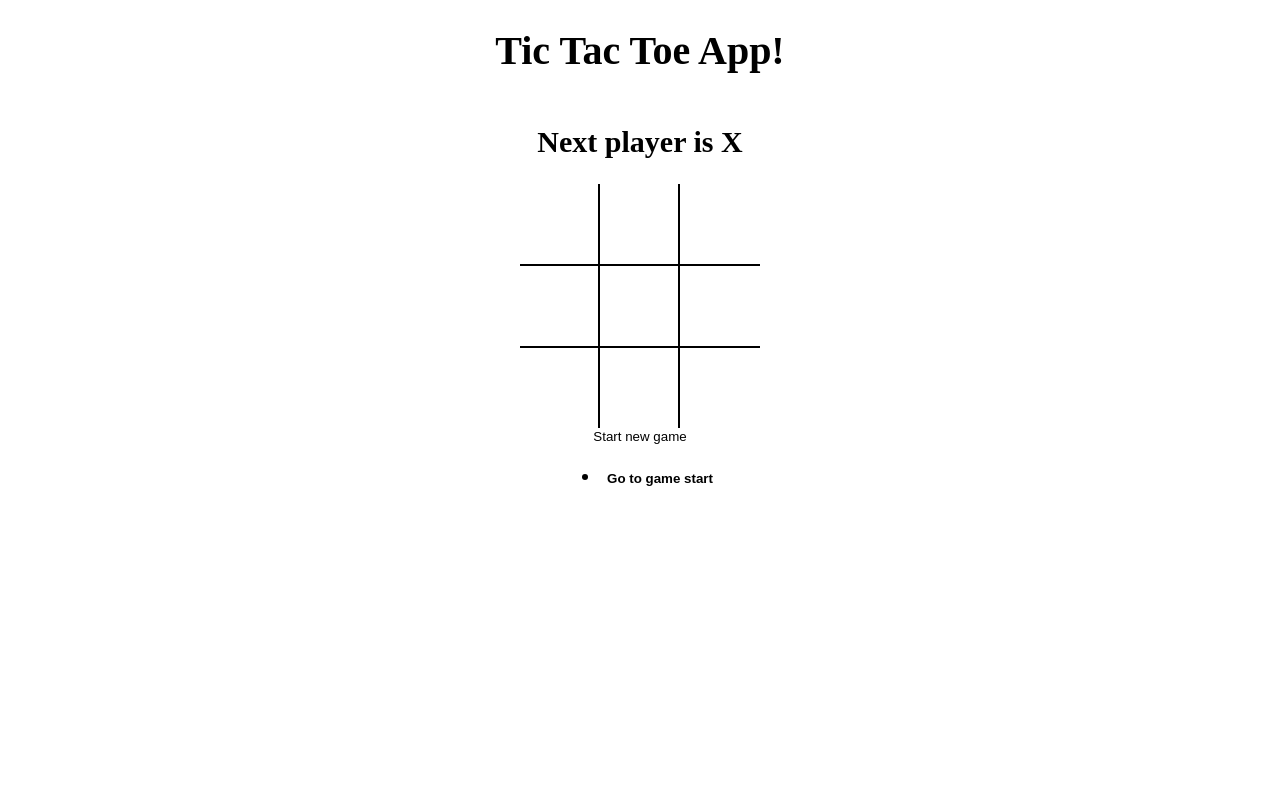
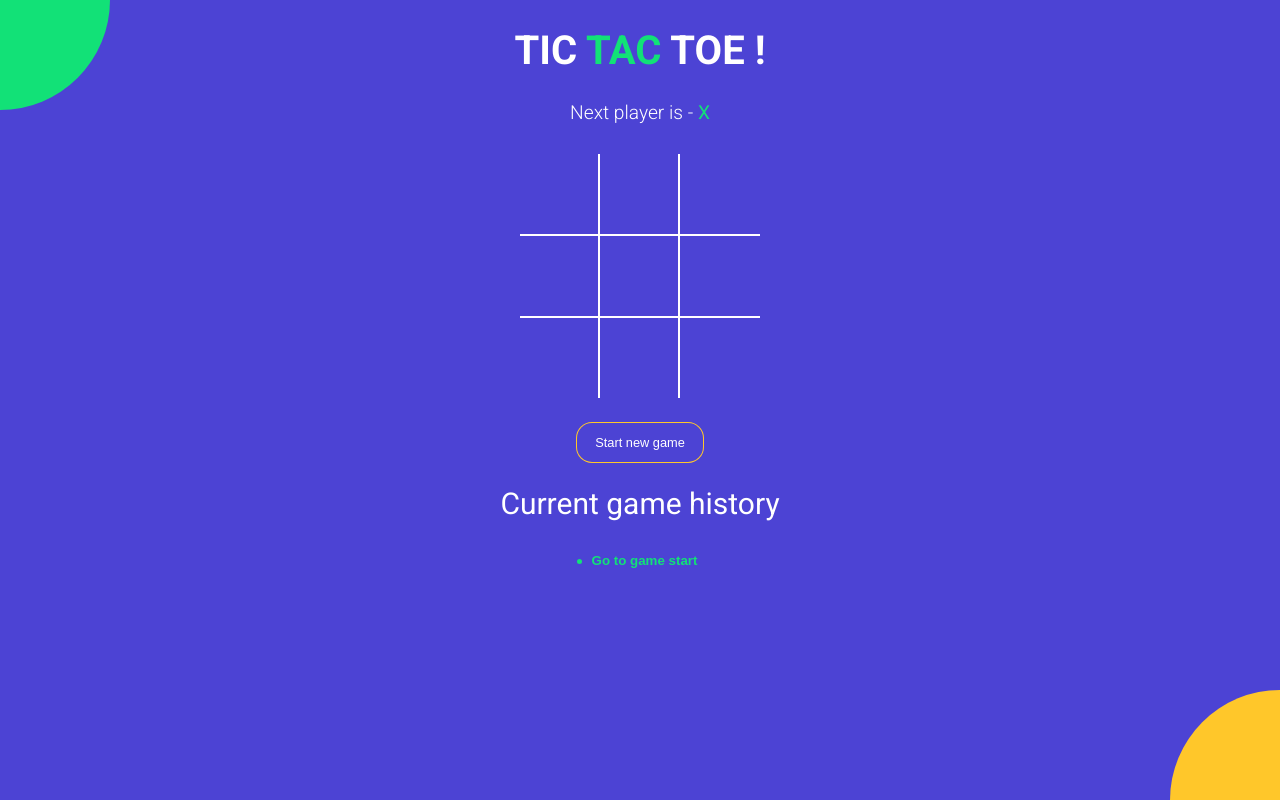
Before and after one commit to vishalsharma89/tictactoe, a React (Vite) app: page / in a window 1280 px wide. Built offline with nearby package versions, Linux system fonts and the light colour scheme.

Commit message:
styled the entire app

```diff
--- a/index.html
+++ b/index.html
@@ -1,7 +1,14 @@
 <!DOCTYPE html>
 <html>
   <head>
-    <title>React Vite Micro App</title>
+    <meta charset="UTF-8" />
+    <meta name="viewport" content="width=device-width, initial-scale=1.0" />
+    <meta http-equiv="X-UA-Compatible" content="ie=edge" />
+    <link
+      href="https://fonts.googleapis.com/css?family=Roboto:300,400,700&display=swap"
+      rel="stylesheet"
+    />
+    <title>TIC TAC TOE</title>
   </head>
   <body>
     <div id="root"></div>
--- a/src/App.jsx
+++ b/src/App.jsx
@@ -54,11 +54,14 @@ const onNewGame=()=>{
 return (
 <>
   <div className="app">
-    <h1>Tic Tac Toe App!</h1>
+    <h1>TIC <span className='text-green'>TAC</span> TOE !</h1>
     <StatusMessage winner={winner} current={current}/>
     <Board board={current.board} handleSquareClick={handleSquareClick} winningSquares={winningSquares}/>
-    <button type='button' onClick={onNewGame}>Start new game</button>
+    <button type='button' onClick={onNewGame}
+    className={`btn-reset ${winner?'active':''}`}>Start new game</button>
+    <h2 style={{fontWeight:'normal'}}>Current game history</h2>
     <History history={history} moveTo={moveTo} currentMove={currentMove}/>
+    <div className='bg-balls'/>
   </div>
 </>
     )
--- a/src/components/History.jsx
+++ b/src/components/History.jsx
@@ -2,14 +2,13 @@ import React from 'react'
 
 const History = ({history,moveTo,currentMove}) => {
   return (
-    <ul>
+      <div className="history-wrapper">
+    <ul className='history'>
         {history.map((_,move)=>{
             return (
         <li key={move}>
             <button
-            style={{
-                fontWeight:move ===currentMove?'bold':'normal'
-            }}
+            className={`btn-move ${move===currentMove?'active':''}`}
             type='button' onClick={()=>{
                 moveTo(move)
             }}>{move===0?'Go to game start':`Go to move #${move}`}</button>
@@ -17,6 +16,7 @@ const History = ({history,moveTo,currentMove}) => {
             );
         })}
     </ul>
+          </div>
   )
 }
 
--- a/src/components/Square.jsx
+++ b/src/components/Square.jsx
@@ -3,7 +3,7 @@ const Square = ({value,onClick,isWinningSquare}) => {
     // console.log(props);
     return (
         <>
-            <button type="button" className='square' onClick={onClick} style={{fontWeight:isWinningSquare?'bold':'normal'}}>
+            <button type="button" className={`square ${isWinningSquare? 'winning':''}${value==='X'?'text-green':'text-orange'}`} onClick={onClick} style={{fontWeight:isWinningSquare?'bold':'normal'}}>
                 {value}
             </button>
         </>
--- a/src/components/StatusMessage.jsx
+++ b/src/components/StatusMessage.jsx
@@ -4,11 +4,29 @@ const StatusMessage = ({winner,current}) => {
     //  const message = winner?`WINNER is - ${winner}`:`Next player is ${current.isXNext ? 'X':'0'}`;
     const noMovesLeft = current.board.every(el=> el!==null);
   return (
-    <h2>
-    {winner &&`WINNER is - ${winner}`}
-    {!winner && !noMovesLeft && `Next player is ${current.isXNext ? 'X':'0'}`}
-    {!winner && noMovesLeft && 'X and 0 tied'}
-    </h2>
+    <div className='status-message'>
+    {winner && (
+      <>
+      WINNER is - {' '}
+      <span className={winner==='X'?'text-green':'text-orange'}>{winner}</span>
+
+      </>
+    )}
+    {!winner && !noMovesLeft && (
+      <>
+      Next player is - {' '}
+      <span className={current.isXNext?'text-green':'text-orange'}>{current.isXNext?'X':'0'}{' '}</span>
+
+      </>
+    )}
+    {!winner && noMovesLeft && (
+    <>
+    <span className='text-green'>X</span> and {' '}
+    <span className='text-orange'>0</span> tied
+    </>
+
+  )}
+  </div>
   )
 }
 
--- a/src/styles/root.scss
+++ b/src/styles/root.scss
@@ -41,3 +41,176 @@ button {
     }
   }
 }
+
+$green: #12e177;
+$orange: #ffc72a;
+$blue: #4c43d4;
+
+body {
+  font-family: 'Roboto', sans-serif;
+  background-color: $blue;
+  color: #fff;
+  padding: 0;
+  margin: 0;
+}
+
+button {
+  background: none;
+  border: none;
+  outline: none;
+  &:hover {
+    cursor: pointer;
+  }
+}
+
+.app {
+  font-size: 20px;
+  display: flex;
+  flex-direction: column;
+  align-items: center;
+}
+
+.text-green {
+  color: $green;
+}
+
+.text-orange {
+  color: $orange;
+}
+
+.history-wrapper {
+  width: 300px;
+  text-align: center;
+  margin-bottom: 20px;
+  .history {
+    display: inline-block;
+    padding: 0;
+    margin: 0;
+    li {
+      list-style: none;
+      text-align: left;
+      &:before {
+        content: '';
+        border-radius: 50%;
+        display: inline-block;
+        height: 5px;
+        width: 5px;
+        background-color: $green;
+        margin-right: 4px;
+        margin-bottom: 1px;
+      }
+
+      .btn-move {
+        color: #fff;
+        &.active {
+          font-weight: bold;
+          color: $green;
+        }
+      }
+    }
+  }
+}
+
+.status-message {
+  margin-bottom: 30px;
+  font-size: 1.2rem;
+  font-weight: lighter;
+  span {
+    font-weight: normal;
+  }
+}
+
+.btn-reset {
+  font-size: 0.8rem;
+  color: #fff;
+  border-radius: 15px;
+  padding: 12px 18px;
+  margin-top: 25px;
+  transition: all 0.2s;
+  background-color: $blue;
+  box-shadow: 0px 0px 0px 1px $orange;
+  &.active {
+    background-color: $orange;
+    box-shadow: none;
+  }
+}
+
+.board {
+  .board-row {
+    display: flex;
+    flex-direction: row;
+    border-bottom: 2px solid #fff;
+    &:last-child {
+      border-bottom: none;
+    }
+    .square {
+      width: 80px;
+      height: 80px;
+      border-right: 2px solid #fff;
+      font-size: 2.5rem;
+      padding: 0;
+      overflow: hidden;
+      transition: all 0.2s;
+      &:last-child {
+        border-right: none;
+      }
+      &.winning {
+        animation: scaleText 1.4s infinite;
+        @keyframes scaleText {
+          0% {
+            transform: 2.5rem;
+          }
+          50% {
+            font-size: 3.5rem;
+          }
+          100% {
+            font-size: 2.5rem;
+          }
+        }
+      }
+    }
+  }
+}
+
+.bg-balls {
+  position: fixed;
+  top: 0;
+  left: 0;
+  right: 0;
+  bottom: 0;
+  min-width: 100%;
+  z-index: -1;
+
+  &:before,
+  &:after {
+    content: '';
+    position: absolute;
+    width: 150px;
+    height: 150px;
+    border-radius: 50%;
+  }
+
+  &:before {
+    background-color: $orange;
+    right: -75px;
+    bottom: -75px;
+    @media screen and (min-width: 476px) {
+      width: 220px;
+      height: 220px;
+      right: -110px;
+      bottom: -110px;
+    }
+  }
+
+  &:after {
+    background-color: $green;
+    top: -75px;
+    left: -75px;
+    @media screen and (min-width: 476px) {
+      width: 220px;
+      height: 220px;
+      top: -110px;
+      left: -110px;
+    }
+  }
+}
```
